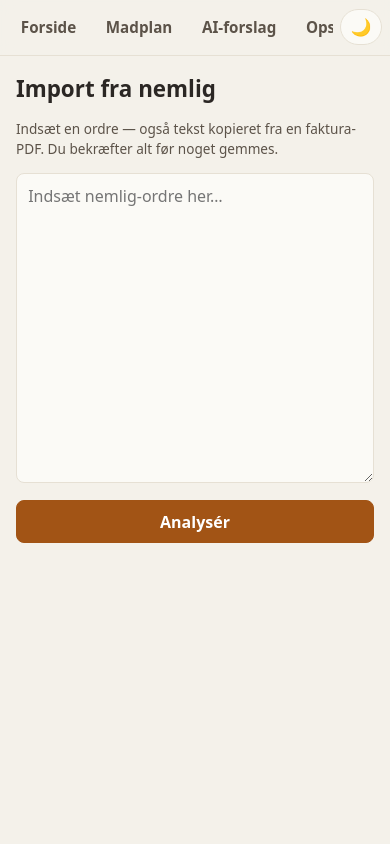
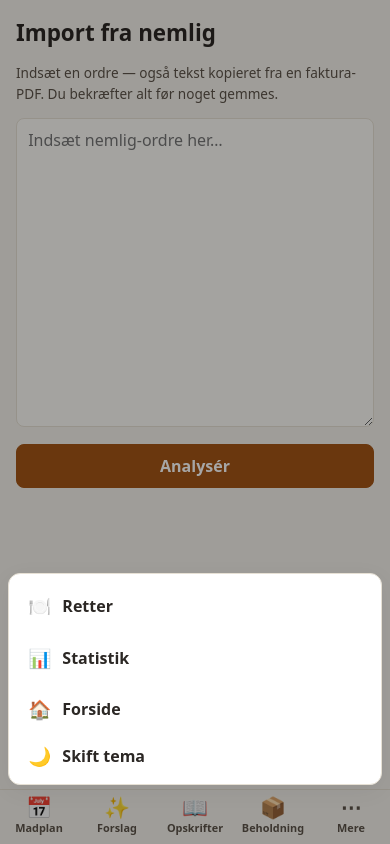
Before and after one commit to MikeyAndersen/nova-madplan, an Astro site: page /import in a window 390 px wide. Built offline with nearby package versions, Linux system fonts and the light colour scheme; Astro itself is replaced by a stand-in of ours.

Commit message:
feat: mobil bund-tabbar (4 primaere + Mere), top-nav paa desktop

```diff
--- a/src/components/Layout.astro
+++ b/src/components/Layout.astro
@@ -33,8 +33,8 @@ const { title } = Astro.props;
     </main>
     <script is:inline>
       (function () {
-        var btn = document.getElementById('theme-toggle');
-        if (!btn) return;
+        var btns = document.querySelectorAll('.theme-toggle');
+        if (!btns.length) return;
         function system() {
           return window.matchMedia('(prefers-color-scheme: dark)').matches ? 'dark' : 'light';
         }
@@ -42,13 +42,19 @@ const { title } = Astro.props;
           return document.documentElement.dataset.theme || system();
         }
         function render() {
-          btn.textContent = current() === 'dark' ? '☀️' : '🌙';
+          var icon = current() === 'dark' ? '☀️' : '🌙';
+          btns.forEach(function (b) {
+            var slot = b.querySelector('.tab-icon');
+            if (slot) slot.textContent = icon; else b.textContent = icon;
+          });
         }
-        btn.addEventListener('click', function () {
-          var next = current() === 'dark' ? 'light' : 'dark';
-          document.documentElement.dataset.theme = next;
-          try { localStorage.setItem('theme', next); } catch (e) {}
-          render();
+        btns.forEach(function (b) {
+          b.addEventListener('click', function () {
+            var next = current() === 'dark' ? 'light' : 'dark';
+            document.documentElement.dataset.theme = next;
+            try { localStorage.setItem('theme', next); } catch (e) {}
+            render();
+          });
         });
         render();
       })();
--- a/src/components/Nav.astro
+++ b/src/components/Nav.astro
@@ -1,6 +1,7 @@
 ---
 const path = Astro.url.pathname;
 
+// Top-nav (desktop): alle punkter som hidtil.
 const links: { href: string; label: string }[] = [
   { href: '/', label: 'Forside' },
   { href: '/madplan', label: 'Madplan' },
@@ -11,10 +12,24 @@ const links: { href: string; label: string }[] = [
   { href: '/statistik', label: 'Statistik' },
 ];
 
+// Bund-tabbar (mobil): 4 primære + Mere.
+const primary = [
+  { href: '/madplan', label: 'Madplan', icon: '📅' },
+  { href: '/forslag', label: 'Forslag', icon: '✨' },
+  { href: '/opskrifter', label: 'Opskrifter', icon: '📖' },
+  { href: '/beholdning', label: 'Beholdning', icon: '📦' },
+];
+const more = [
+  { href: '/retter', label: 'Retter', icon: '🍽️' },
+  { href: '/statistik', label: 'Statistik', icon: '📊' },
+  { href: '/', label: 'Forside', icon: '🏠' },
+];
+
 function isActive(href: string): boolean {
   if (href === '/') return path === '/';
   return path === href || path.startsWith(href + '/');
 }
+const moreActive = more.some((m) => isActive(m.href));
 ---
 
 <nav class="nav">
@@ -24,6 +39,49 @@ function isActive(href: string): boolean {
         <a href={l.href} class={isActive(l.href) ? 'active' : ''}>{l.label}</a>
       ))}
     </div>
-    <button id="theme-toggle" class="theme-toggle" type="button" aria-label="Skift lyst/mørkt tema" title="Skift tema">🌙</button>
+    <button class="theme-toggle" type="button" aria-label="Skift lyst/mørkt tema" title="Skift tema">🌙</button>
   </div>
 </nav>
+
+<nav class="tabbar" aria-label="Hovednavigation">
+  {primary.map((t) => (
+    <a href={t.href} class={`tab${isActive(t.href) ? ' active' : ''}`}>
+      <span class="tab-icon">{t.icon}</span>
+      <span class="tab-label">{t.label}</span>
+    </a>
+  ))}
+  <button id="more-btn" class={`tab${moreActive ? ' active' : ''}`} type="button" aria-haspopup="true" aria-expanded="false">
+    <span class="tab-icon">⋯</span>
+    <span class="tab-label">Mere</span>
+  </button>
+</nav>
+
+<div id="more-backdrop" class="more-backdrop" hidden></div>
+<div id="more-sheet" class="more-sheet" role="menu" aria-label="Mere" hidden>
+  {more.map((m) => (
+    <a href={m.href} class={`more-item${isActive(m.href) ? ' active' : ''}`} role="menuitem">
+      <span class="tab-icon">{m.icon}</span>{m.label}
+    </a>
+  ))}
+  <button class="more-item theme-toggle" type="button" aria-label="Skift lyst/mørkt tema">
+    <span class="tab-icon">🌙</span><span class="tt-label">Skift tema</span>
+  </button>
+</div>
+
+<script is:inline>
+  (function () {
+    var btn = document.getElementById('more-btn');
+    var sheet = document.getElementById('more-sheet');
+    var backdrop = document.getElementById('more-backdrop');
+    if (!btn || !sheet || !backdrop) return;
+    function open() { sheet.hidden = false; backdrop.hidden = false; btn.setAttribute('aria-expanded', 'true'); }
+    function close() { sheet.hidden = true; backdrop.hidden = true; btn.setAttribute('aria-expanded', 'false'); }
+    btn.addEventListener('click', function () { sheet.hidden ? open() : close(); });
+    backdrop.addEventListener('click', close);
+    // Luk hvis man rammer et link eller tema-skift i arket.
+    sheet.addEventListener('click', function (e) {
+      if (e.target.closest('a') || e.target.closest('.theme-toggle')) close();
+    });
+    window.addEventListener('keydown', function (e) { if (e.key === 'Escape') close(); });
+  })();
+</script>
--- a/src/styles/global.css
+++ b/src/styles/global.css
@@ -315,3 +315,65 @@ details.editor > summary::-webkit-details-marker { display: none; }
 }
 
 hr.sep { border: none; border-top: 1px solid var(--border); margin: 1.25rem 0; }
+
+/* ---------- Mobil bund-navigation ---------- */
+
+.tabbar { display: none; }
+.more-sheet, .more-backdrop { display: none; }
+
+@media (max-width: 39.99rem) {
+  /* Skjul top-nav; bund-tabbar overtager. */
+  .nav { display: none; }
+  .tabbar {
+    display: flex;
+    position: fixed;
+    bottom: 0; left: 0; right: 0;
+    z-index: 30;
+    background: var(--nav-bg);
+    backdrop-filter: blur(8px);
+    border-top: 1px solid var(--border);
+    padding-bottom: env(safe-area-inset-bottom);
+  }
+  .container { padding-bottom: calc(4.5rem + env(safe-area-inset-bottom)); }
+  .more-sheet, .more-backdrop { display: block; }
+}
+
+.tab {
+  flex: 1;
+  display: flex; flex-direction: column; align-items: center; justify-content: center;
+  gap: 2px;
+  min-height: 3.4rem;
+  padding: 0.4rem 0.15rem;
+  border: none; background: none; border-radius: 0;
+  color: var(--muted); text-decoration: none; font-weight: 600;
+}
+.tab .tab-icon { font-size: 1.3rem; line-height: 1; }
+.tab .tab-label { font-size: 0.68rem; white-space: nowrap; }
+.tab.active { color: var(--accent); }
+.tab:active { background: var(--surface-2); }
+
+.more-backdrop {
+  position: fixed; inset: 0; z-index: 40;
+  background: rgba(0, 0, 0, 0.35);
+}
+.more-sheet {
+  position: fixed; z-index: 41;
+  left: 0.5rem; right: 0.5rem;
+  bottom: calc(3.7rem + env(safe-area-inset-bottom));
+  background: var(--surface);
+  border: 1px solid var(--border);
+  border-radius: var(--radius);
+  box-shadow: var(--shadow);
+  padding: 0.4rem;
+}
+.more-item {
+  display: flex; align-items: center; gap: 0.7rem;
+  width: 100%; text-align: left;
+  padding: 0.75rem 0.8rem;
+  border: none; background: none; border-radius: var(--radius-sm);
+  color: var(--ink); text-decoration: none; font-weight: 600; font-size: 1rem;
+  min-height: auto;
+}
+.more-item .tab-icon { font-size: 1.15rem; }
+.more-item.active { color: var(--accent); background: var(--surface-2); }
+.more-item:active { background: var(--surface-2); }
```
